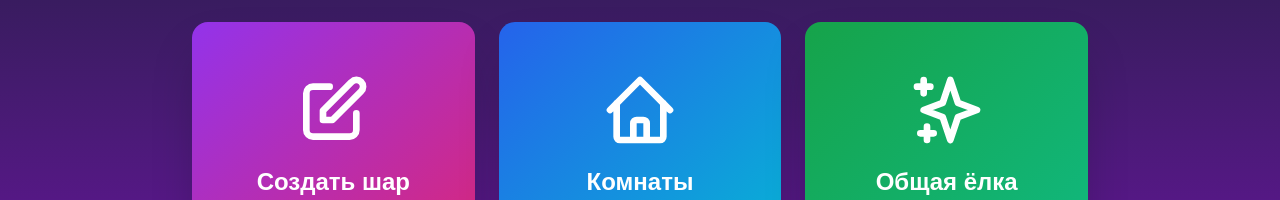
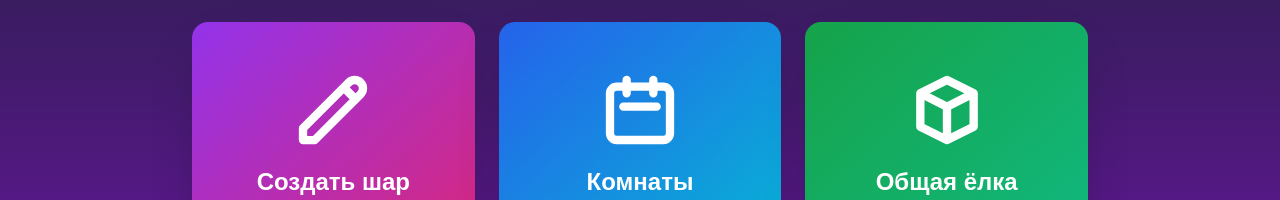
Before and after one commit to Mateteriya/cosmos-of-hopes, a Next.js app: page / in a window 1280 px wide. Shown: the part 311-511 px from the top of the page. Built offline with nearby package versions, Linux system fonts and the light colour scheme; no server answers; the database is empty.

Commit message:
Improve: use better SVG icons for main action buttons (calendar, sparkles, edit)

```diff
--- a/app/page.tsx
+++ b/app/page.tsx
@@ -132,8 +132,8 @@ export default function Home() {
             style={{ backgroundColor: '#9333ea', background: 'linear-gradient(to bottom right, #9333ea, #db2777)' }}
           >
             <div className="mb-2 sm:mb-3 md:mb-4 flex justify-center">
-              <svg className="w-12 h-12 sm:w-16 sm:h-16 md:w-20 md:h-20" fill="none" stroke="currentColor" viewBox="0 0 24 24" strokeWidth="2">
-                <path strokeLinecap="round" strokeLinejoin="round" d="M11 5H6a2 2 0 00-2 2v11a2 2 0 002 2h11a2 2 0 002-2v-5m-1.414-9.414a2 2 0 112.828 2.828L11.828 15H9v-2.828l8.586-8.586z" />
+              <svg className="w-12 h-12 sm:w-16 sm:h-16 md:w-20 md:h-20" fill="none" stroke="currentColor" viewBox="0 0 24 24" strokeWidth="2.5">
+                <path strokeLinecap="round" strokeLinejoin="round" d="M15.232 5.232l3.536 3.536m-2.036-5.036a2.5 2.5 0 113.536 3.536L6.5 21.036H3v-3.572L16.732 3.732z" />
               </svg>
             </div>
             <div className="text-lg sm:text-xl md:text-2xl mb-1 sm:mb-2">Создать шар</div>
@@ -148,8 +148,8 @@ export default function Home() {
             style={{ backgroundColor: '#2563eb', background: 'linear-gradient(to bottom right, #2563eb, #06b6d4)' }}
           >
             <div className="mb-2 sm:mb-3 md:mb-4 flex justify-center">
-              <svg className="w-12 h-12 sm:w-16 sm:h-16 md:w-20 md:h-20" fill="none" stroke="currentColor" viewBox="0 0 24 24" strokeWidth="2">
-                <path strokeLinecap="round" strokeLinejoin="round" d="M3 12l2-2m0 0l7-7 7 7M5 10v10a1 1 0 001 1h3m10-11l2 2m-2-2v10a1 1 0 01-1 1h-3m-6 0a1 1 0 001-1v-4a1 1 0 011-1h2a1 1 0 011 1v4a1 1 0 001 1m-6 0h6" />
+              <svg className="w-12 h-12 sm:w-16 sm:h-16 md:w-20 md:h-20" fill="none" stroke="currentColor" viewBox="0 0 24 24" strokeWidth="2.5">
+                <path strokeLinecap="round" strokeLinejoin="round" d="M8 7V3m8 4V3m-9 8h10M5 21h14a2 2 0 002-2V7a2 2 0 00-2-2H5a2 2 0 00-2 2v12a2 2 0 002 2z" />
               </svg>
             </div>
             <div className="text-lg sm:text-xl md:text-2xl mb-1 sm:mb-2">Комнаты</div>
@@ -164,8 +164,8 @@ export default function Home() {
             style={{ backgroundColor: '#16a34a', background: 'linear-gradient(to bottom right, #16a34a, #10b981)' }}
           >
             <div className="mb-2 sm:mb-3 md:mb-4 flex justify-center">
-              <svg className="w-12 h-12 sm:w-16 sm:h-16 md:w-20 md:h-20" fill="none" stroke="currentColor" viewBox="0 0 24 24" strokeWidth="2">
-                <path strokeLinecap="round" strokeLinejoin="round" d="M5 3v4M3 5h4M6 17v4m-2-2h4m5-16l2.286 6.857L21 12l-5.714 2.143L13 21l-2.286-6.857L5 12l5.714-2.143L13 3z" />
+              <svg className="w-12 h-12 sm:w-16 sm:h-16 md:w-20 md:h-20" fill="none" stroke="currentColor" viewBox="0 0 24 24" strokeWidth="2.5">
+                <path strokeLinecap="round" strokeLinejoin="round" d="M20 7l-8-4-8 4m16 0l-8 4m8-4v10l-8 4m0-10L4 7m8 4v10M4 7v10l8 4" />
               </svg>
             </div>
             <div className="text-lg sm:text-xl md:text-2xl mb-1 sm:mb-2">Общая ёлка</div>
```
